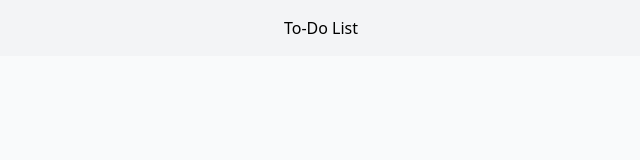
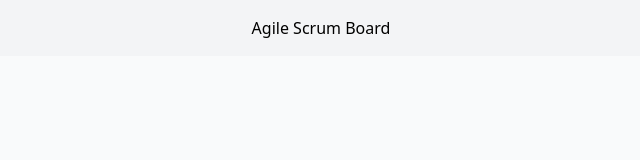
Before and after one commit to Rangdog/UI-To-Do-List, a Vue app: page /login in a window 1280 px wide. Shown: the top 160 px of the page, without its empty margins (319-959 px from the left). Built offline with nearby package versions, Linux system fonts and the light colour scheme; the HTML template or start-up script is replaced by a standard one.

Commit message:
fix drag

```diff
--- a/src/App.vue
+++ b/src/App.vue
@@ -5,7 +5,7 @@ import { RouterView } from 'vue-router'
 <template>
   <div id="app">
     <header class="header">
-      <h1>To-Do List</h1>
+      <h1>Agile Scrum Board</h1>
     </header>
     <main>
       <router-view />
--- a/src/layouts/MainLayout.vue
+++ b/src/layouts/MainLayout.vue
@@ -4,7 +4,7 @@
     <header class="bg-white shadow">
       <div class="max-w-7xl mx-auto px-4 sm:px-6 lg:px-8 py-4">
         <div class="flex justify-between items-center">
-          <h1 class="text-2xl font-bold text-gray-900">To-Do List</h1>
+          <h1 class="text-2xl font-bold text-gray-900">Agile Scrum Board</h1>
           <div class="flex items-center space-x-4">
             <span class="text-gray-700">{{ userStore.user?.name }}</span>
             <button @click="handleLogout"
@@ -32,7 +32,7 @@
               <li>
                 <router-link to="/agile_scrum_board" class="block px-4 py-2 text-gray-700 hover:bg-gray-100 rounded-md"
                   :class="{ 'bg-gray-100': $route.path.startsWith('/projects') }">
-                  agile scrum board
+                  Agile Scrum Board
                 </router-link>
               </li>
             </ul>
--- a/src/stores/project.ts
+++ b/src/stores/project.ts
@@ -116,6 +116,7 @@ export const useProjectStore = defineStore('project', () => {
     try {
       loading.value = true
       const res = await api.get(`/projects/${id}`)
+      console.log(res)
       currentProject.value = res.data.data.project
       notification.value = res.data.data.notification
     }
--- a/src/views/agile/board.vue
+++ b/src/views/agile/board.vue
@@ -50,9 +50,9 @@
         :class="index === 0 ? 'bg-gray-200' : index === 1 ? 'bg-blue-100' : index === 2 ? 'bg-green-100' : 'bg-red-100'">
 
         <h2 class="font-bold mb-2">{{ column.title }} ({{ column.items.length }})</h2>
-        <div class="scroll-container">
+        <div class="scroll-container" :data-list="column.id">
           <draggable v-model="column.items" :group="{ name: 'kanban', pull: 'clone', put: true }" :itemKey="'id'"
-            :data-id="column.id" @change="handleDragEnd(column)">
+              @change="(event) => handleDragEnd(event,column)">
             <template #item="{ element }">
               <div :key="element.id" class="border rounded p-2 mb-2"
                 :class="element.type === 'step' ? 'bg-blue-50' : 'bg-yellow-50'">
@@ -119,8 +119,8 @@ const activeProject = ref<any>(null)
 const project = computed(() => projectStore.projectsAgile)
 
 // Hàm xử lý khi kéo thả (drag)
-async function handleDragEnd(column: any) {
-  const movedItem = column.items[0]
+async function handleDragEnd(event:any,column: any) {
+  const movedItem =event.added.element
   const toColumnId = column.id
   let newStatusId: number = 0
 
@@ -180,7 +180,7 @@ async function selectProject(project: any) {
   updateKanbanColumns()
   localStorage.setItem('projectBoard', JSON.stringify(activeProject?.value?.project?.id))
   localStorage.setItem('kanbanColumns', JSON.stringify(kanbanStore.kanbanColumns))
-  localStorage.setItem('projectId',activeProject?.value?.project?.id )
+  localStorage.setItem('projectId', activeProject?.value?.project?.id)
 }
 
 const backToProject = () => {
@@ -221,22 +221,22 @@ function updateKanbanColumns() {
   kanbanStore.updateKanbanColumns([
     {
       id: 1,
-      title: 'Pending',
+      title: 'TO DO',
       items: allItems.filter(item => item.status_id === 2 && !item.is_archived),
     },
     {
       id: 2,
-      title: 'Processing',
+      title: 'IN PROGRESS',
       items: allItems.filter(item => item.status_id === 3 && !item.is_archived),
     },
     {
       id: 0,
-      title: 'Success',
+      title: 'IN REVIEW',
       items: allItems.filter(item => item.status_id === 1 && !item.is_archived),
     },
     {
       id: 'archived',
-      title: 'Archived',
+      title: 'DONE',
       items: allItems.filter(item => item.is_archived),
     },
   ])
```
